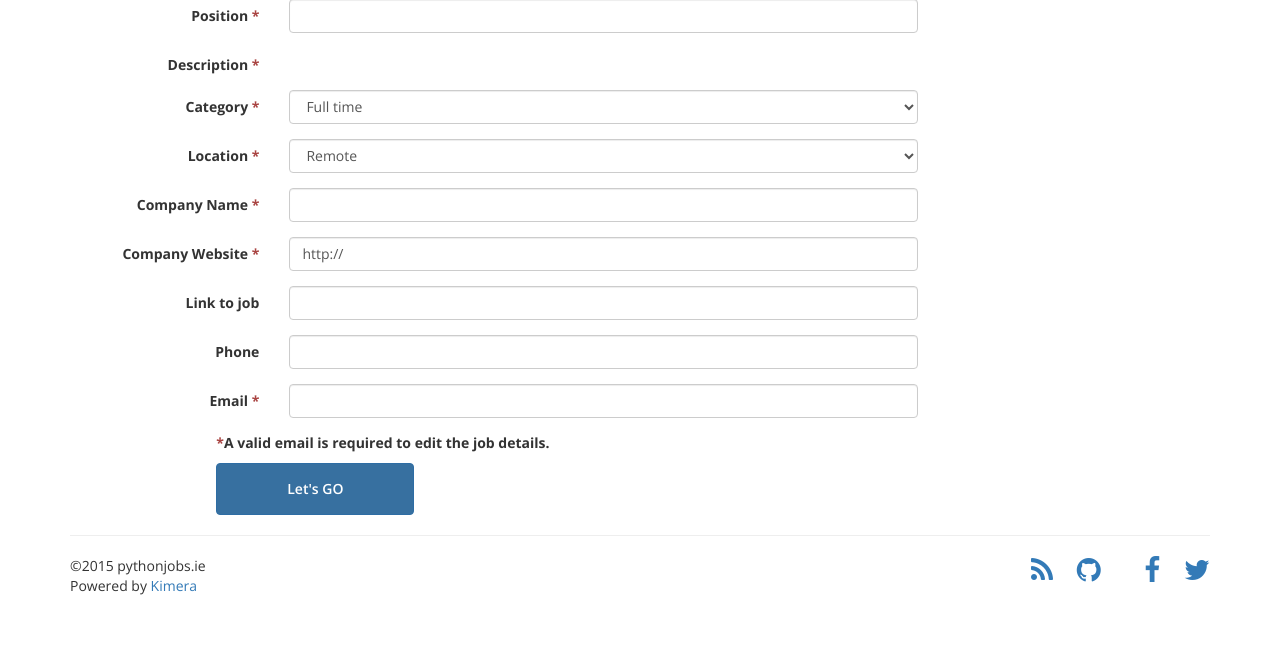
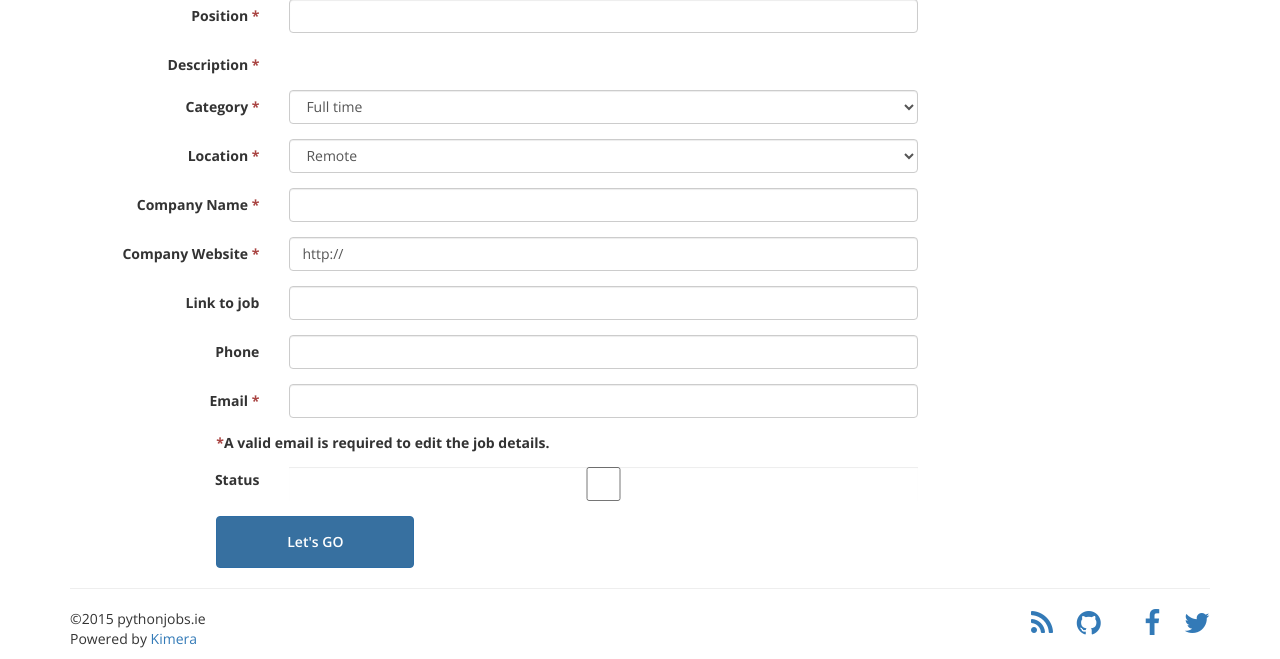
Before and after one commit to kimeraapp/pythonjobs.ie, a Django app: page /jobs/new in a window 1280 px wide. Shown: the part 416-1075 px from the top of the page. Before the commit the page ends 1011 px from the top, so only its background shows below. Run offline with Django 3.2, Linux system fonts and the light colour scheme; parts of the project's set-up code (start-up, migrations or seed data) failed here and were passed over; some libraries are stand-ins or nearby versions; some web fonts are replaced.

Commit message:
Be able to update status

```diff
--- a/jobs/templates/_job_form.html
+++ b/jobs/templates/_job_form.html
@@ -92,6 +92,12 @@
         <p><strong><span class="text-danger">*</span>A valid email is required to edit the job details.</strong></p>
       </div>
     </div>
+    <div class="form-group">
+      <label for="status" class="col-sm-3 control-label">Status</label>
+      <div class="col-sm-9">
+        <input type="checkbox" class="form-control" name="status" id="status" value="{{ job.status }}">
+      </div>
+    </div>
     <div class="row">
       <div class="col-sm-9 col-sm-offset-2">
         <input class="btn btn-primary" type="submit" value="Let's GO">
```
